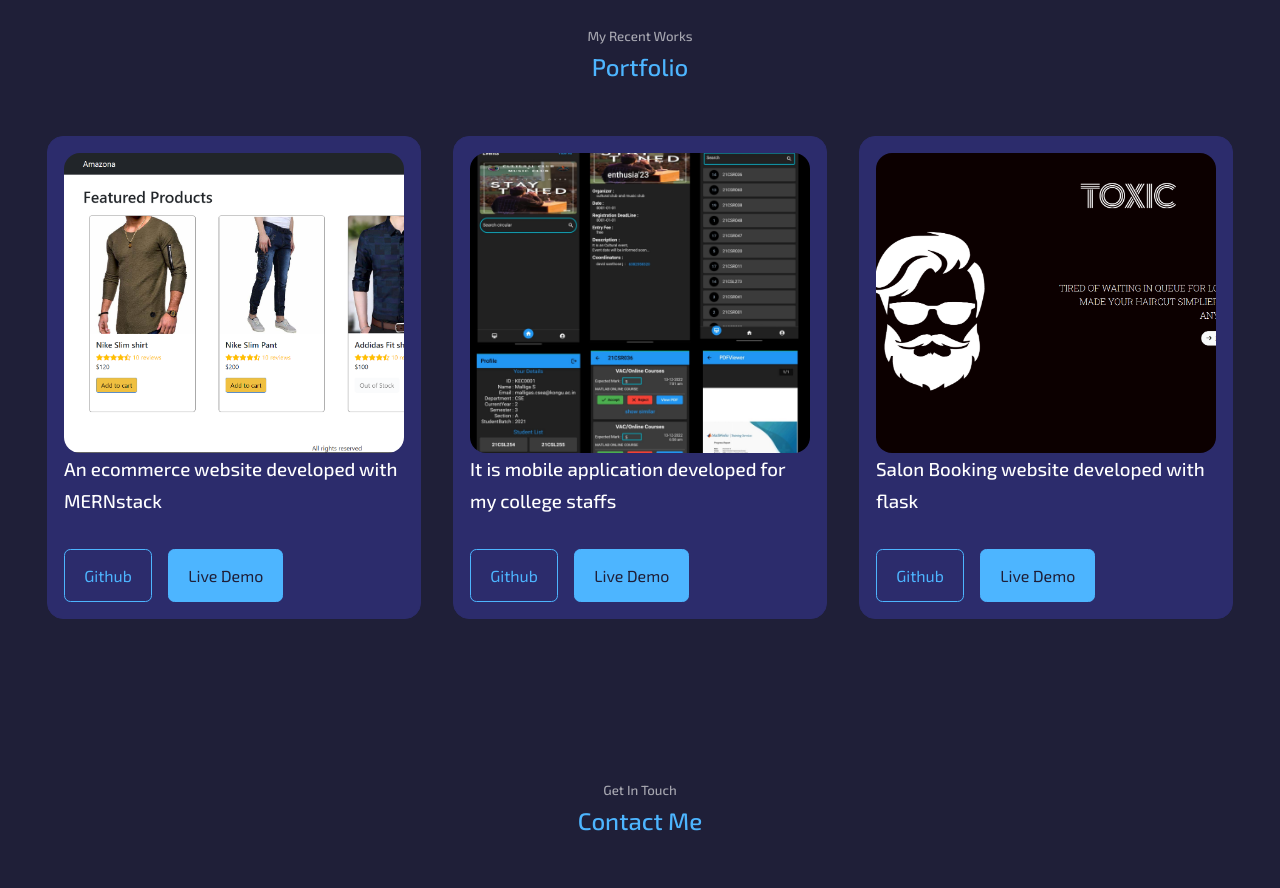
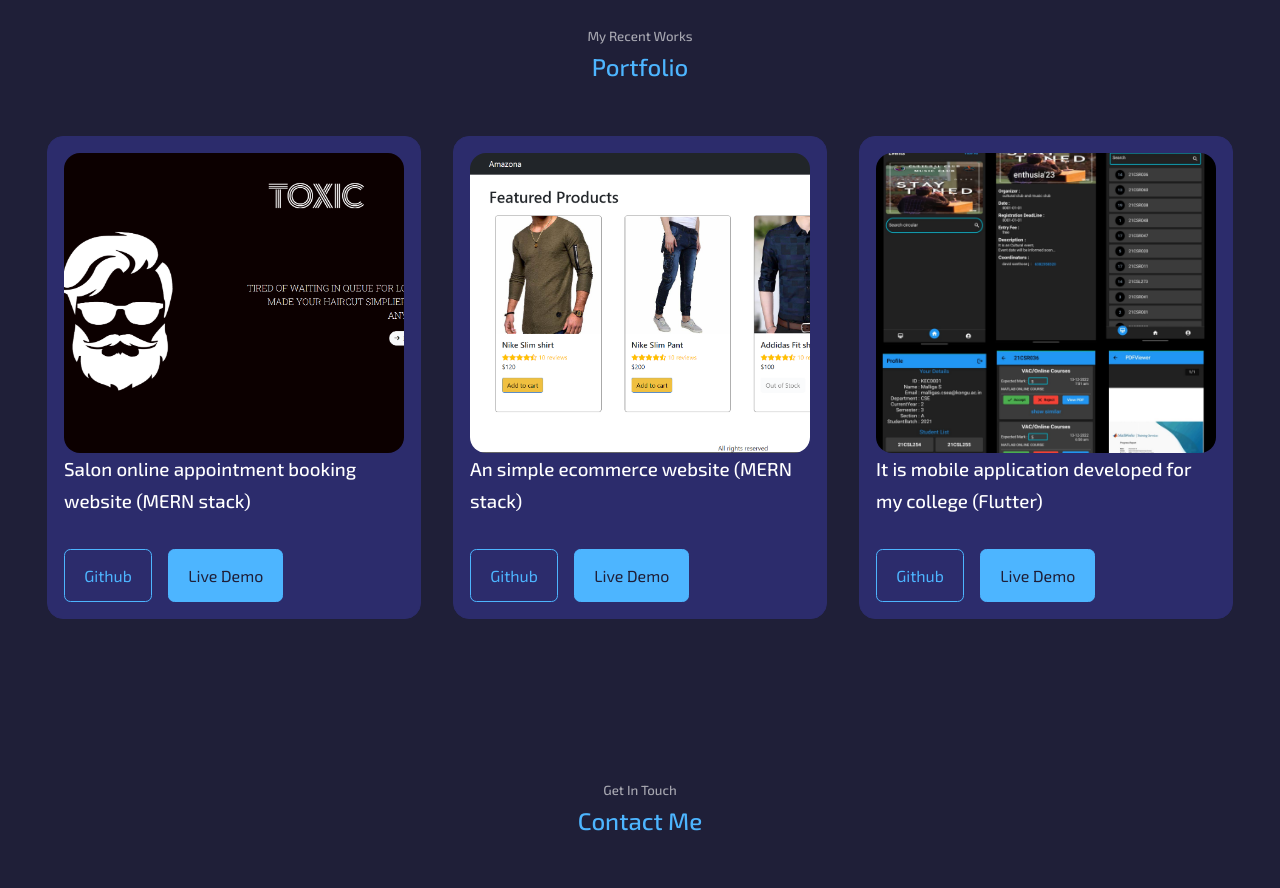
Before and after one commit to Kishore-2572/portfolio, a React (Create React App) app in the folder frontend/: page / in a window 1280 px wide. Shown: the part 3700-4588 px from the top of the page. Built offline with nearby package versions, Linux system fonts and the light colour scheme.

Commit message:
Projects update

```diff
--- a/frontend/src/componants/portfolio/Portfolio.jsx
+++ b/frontend/src/componants/portfolio/Portfolio.jsx
@@ -10,11 +10,21 @@ const Portfolio = () => {
       <h5>My Recent Works</h5>
       <h2>Portfolio</h2>
       <div className="container portfolio-container">
+      <article className="portfolio-item">
+          <div className="portfolio-item-img">
+            <img src={salonbooking} alt="" />
+          </div>
+          <h3>Salon online appointment booking website (MERN stack)</h3>
+          <div className="portfolio-item-cta">
+            <a href="https://github.com/Kishore-2572/salon-booking" className='btn'  target='_blank' >Github</a>
+            <a href="https://zrog.onrender.com/" className='btn btn-primary' target='_blank' >Live Demo</a>
+          </div>
+        </article>
         <article className="portfolio-item">
           <div className="portfolio-item-img">
             <img src={amazona} alt="" />
           </div>
-          <h3>An ecommerce website developed with MERNstack</h3>
+          <h3>An simple ecommerce website  (MERN stack)</h3>
           <div className="portfolio-item-cta">
             <a href="https://github.com/Kishore-2572/mern-ecommerce" className='btn' target='_blank' >Github</a>
             <a href="https://amazona-yblw.onrender.com/" className='btn btn-primary' target='_blank' >Live Demo</a>
@@ -24,23 +34,12 @@ const Portfolio = () => {
           <div className="portfolio-item-img">
             <img src={mykec} alt="" />
           </div>
-          <h3>It is mobile application developed for my college staffs</h3>
+          <h3>It is mobile application developed for my college (Flutter)</h3>
           <div className="portfolio-item-cta">
             <a href="https://github.com/Kishore-2572/my-kec" className='btn' target='_blank' >Github</a>
             <a href="https://mykec.kongu.edu/IMAGES/app-release.apk" className='btn btn-primary' target='_blank' >Live Demo</a>
           </div>
         </article>
-        <article className="portfolio-item" title="Live Demo isn't available">
-          <div className="portfolio-item-img">
-            <img src={salonbooking} alt="" />
-          </div>
-          <h3>Salon Booking website developed with flask</h3>
-          <div className="portfolio-item-cta">
-            <a href="https://github.com/Kishore-2572/salon-booking" className='btn'  target='_blank' >Github</a>
-            <a href="https://zrog.onrender.com/" className='btn btn-primary' target='_blank' >Live Demo</a>
-          </div>
-        </article>
-
       </div>
     </section>
   )
```
